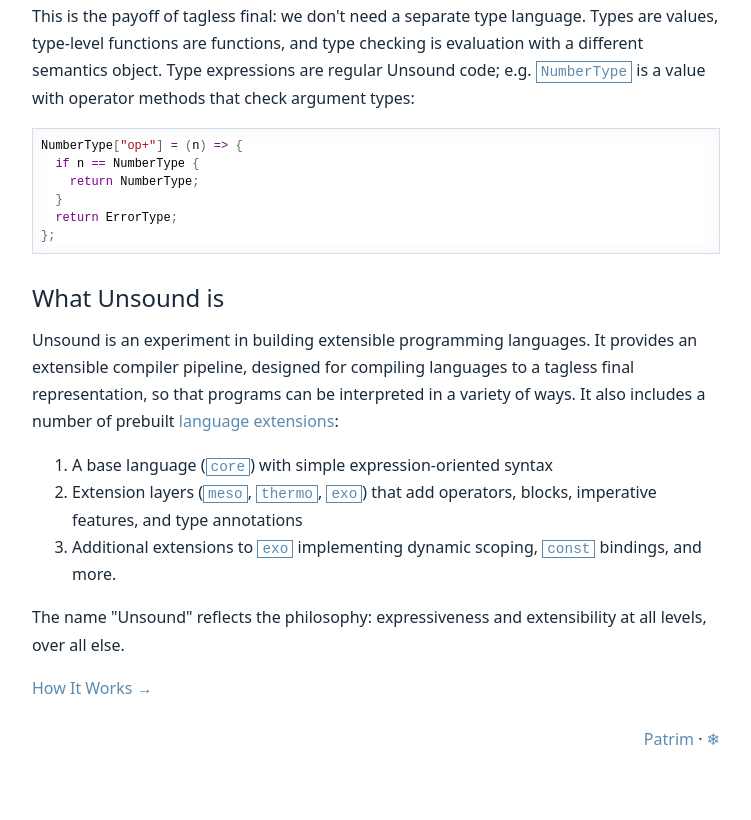
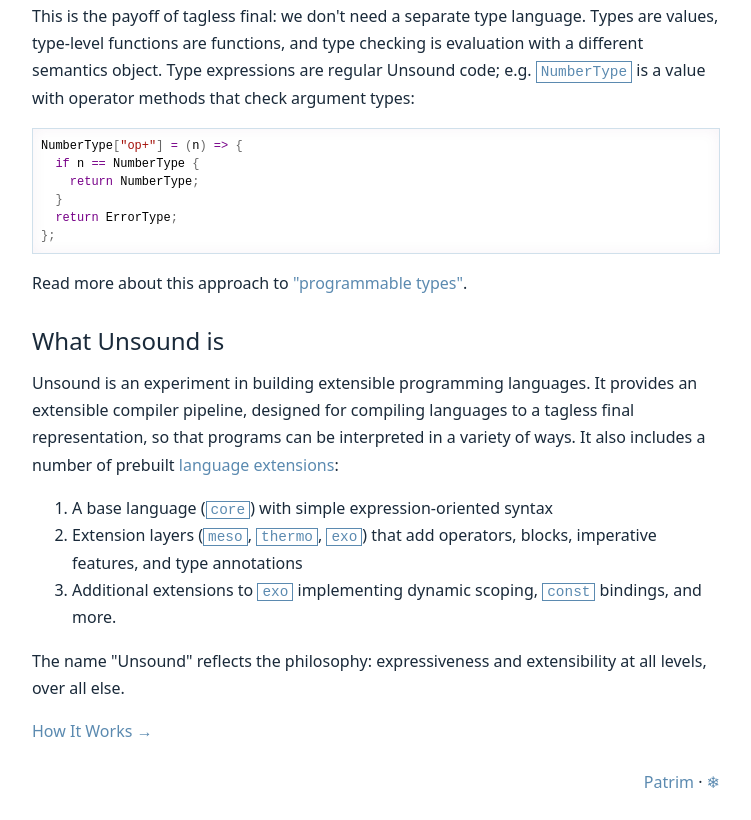
Before and after one commit to zachsnow/unsound, a plain HTML site: page index.html in a window 1280 px wide. Shown: the part 2716-3536 px from the top of the page, without its empty margins (264-1015 px from the left). Before the commit the page ends 3493 px from the top, so only its background shows below. Drawn offline with Linux system fonts and the light colour scheme.

Commit message:
Deploy site

```diff
--- a/index.html
+++ b/index.html
@@ -142,6 +142,7 @@ code; e.g. <code>NumberType</code> is a value with operator methods that check a
   return ErrorType;
 };
 </code></pre>
+<p>Read more about this approach to <a href="/types/">&quot;programmable types&quot;</a>.</p>
 <h2>What Unsound is</h2>
 <p>Unsound is an experiment in building extensible programming languages. It provides an extensible compiler pipeline,
 designed for compiling languages to a tagless final representation, so that programs can be interpreted in a variety
```
